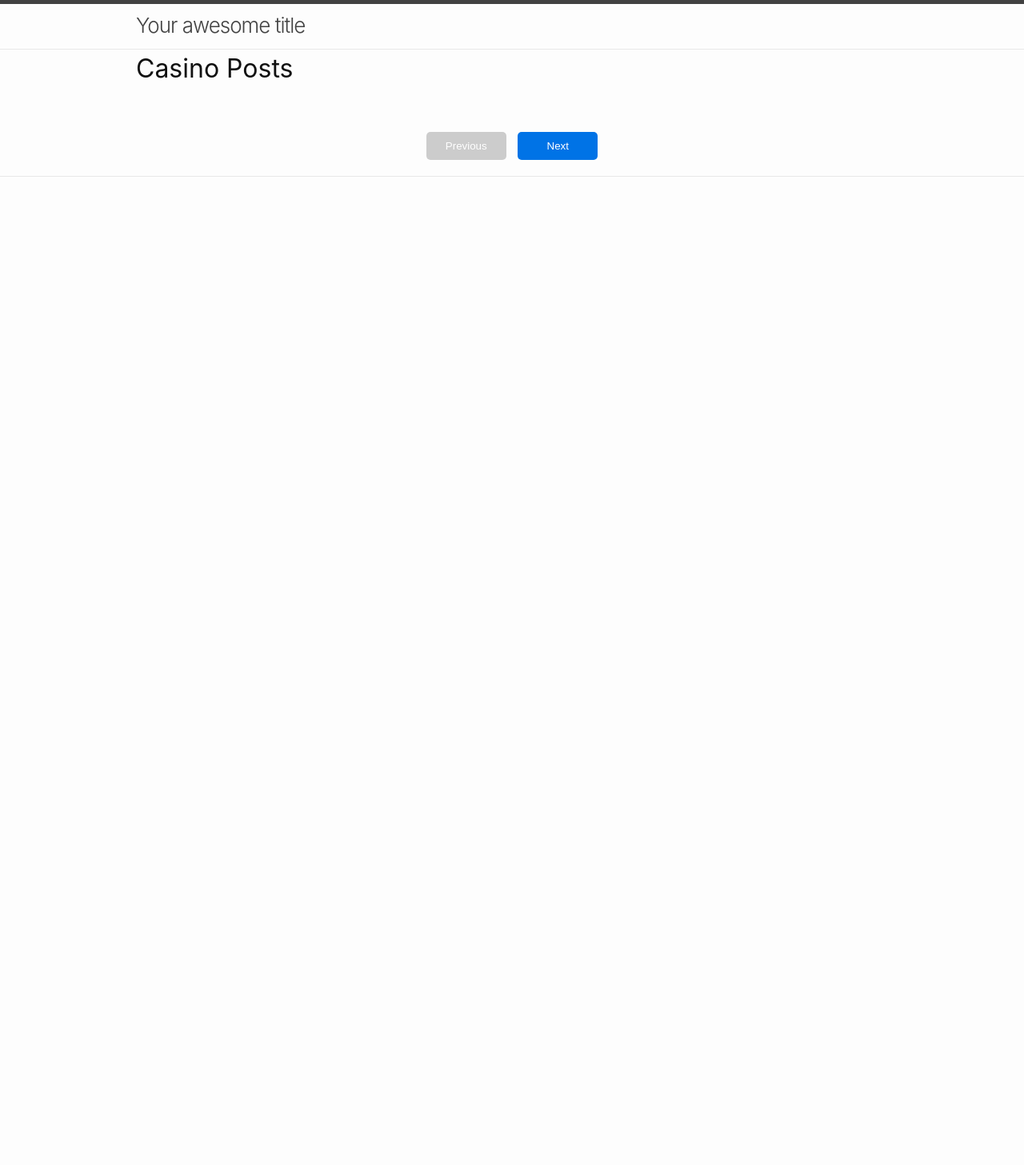
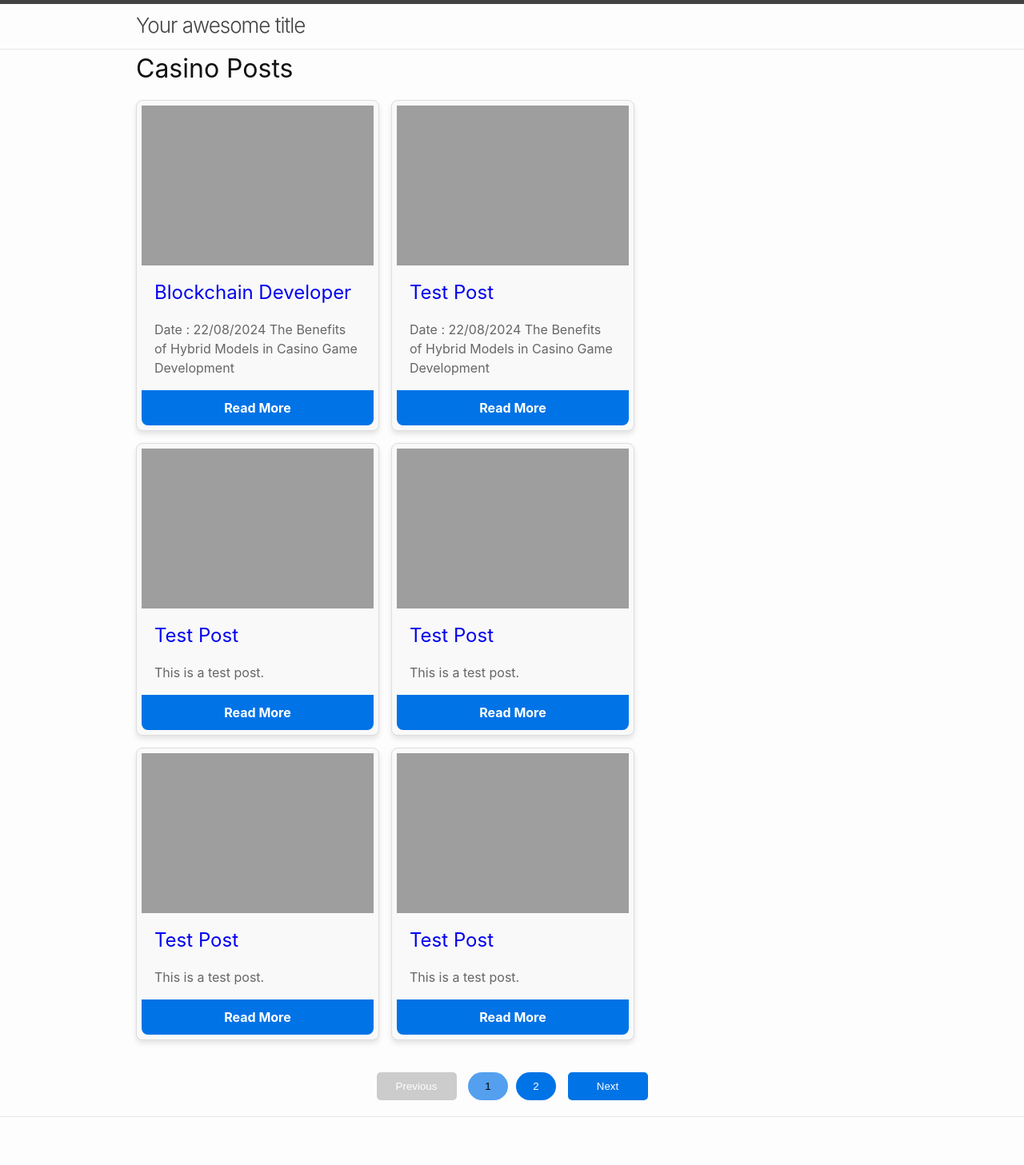
Before and after one commit to samcorp024/jekyll, a Jekyll site: the page built from category-blockchain.md, in a window 1280 px wide. Shown: the whole page at 80% size. Built offline with Jekyll 4.4.1, drawn with Linux system fonts in a browser that asks for light colours; before the commit the page ends 900 px from its top, so only the background shows below that.

Commit message:
Update category-blockchain.md

```diff
--- a/category-blockchain.md
+++ b/category-blockchain.md
@@ -119,7 +119,7 @@ description: Posts related to Casino game development.
 <h1>Casino Posts</h1>
 
 <div class="posts-container">
-  {% assign category = 'bockchain' %}
+  {% assign category = 'blockchain' %}
   {% for post in site.posts %}
     {% if post.categories contains category %}
       <div class="post-card">
```
